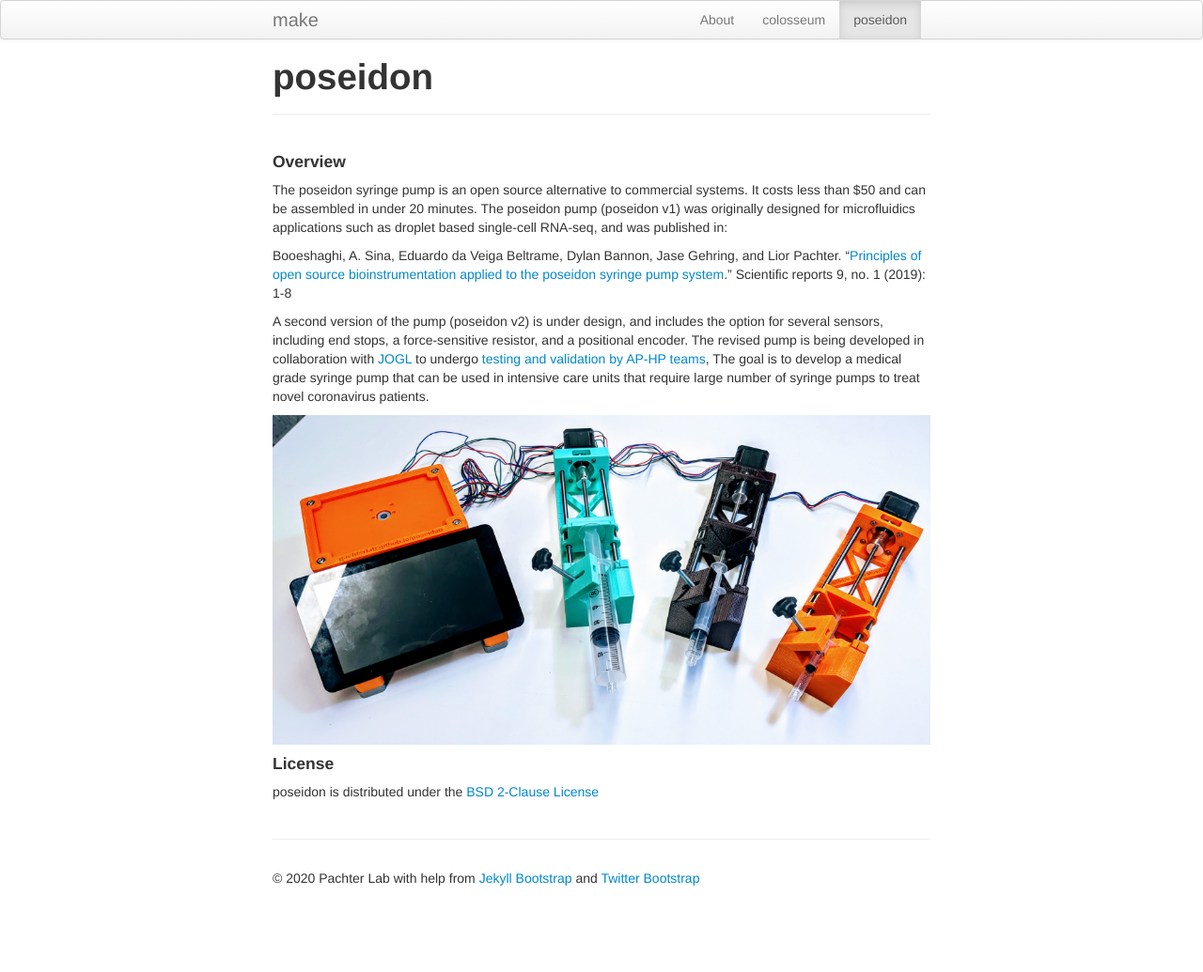
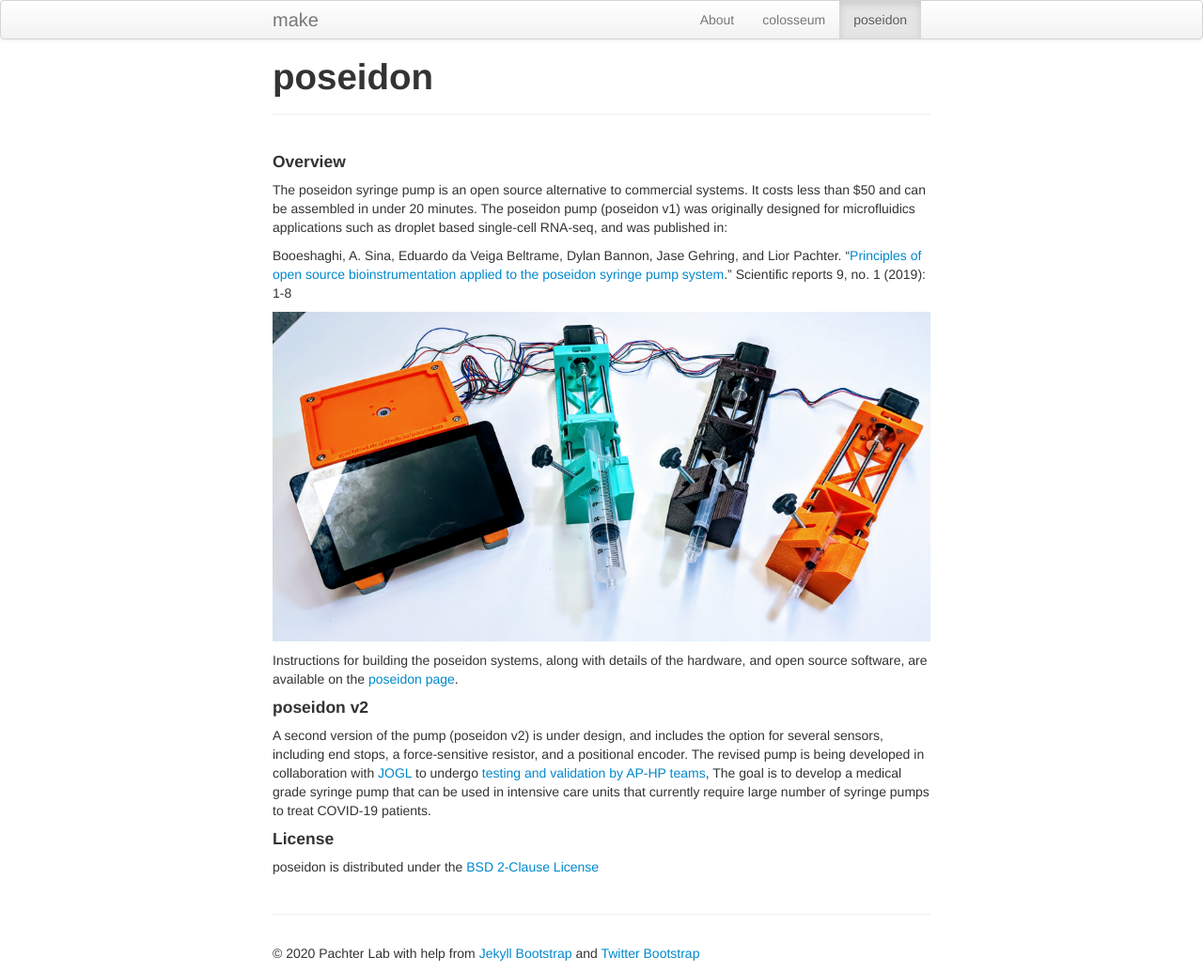
Before and after one commit to pachterlab/make, a Jekyll site: the page built from poseidon.md, in a window 1280 px wide. Shown: the whole page at 94% size. Built offline with Jekyll 4.4.1, drawn with Linux system fonts in a browser that asks for light colours; before the commit the page ends 955 px from its top, so only the background shows below that.

Commit message:
Update poseidon

```diff
--- a/poseidon.md
+++ b/poseidon.md
@@ -12,9 +12,13 @@ The poseidon syringe pump is an open source alternative to commercial systems. I
 
 Booeshaghi, A. Sina, Eduardo da Veiga Beltrame, Dylan Bannon, Jase Gehring, and Lior Pachter. "[Principles of open source bioinstrumentation applied to the poseidon syringe pump system](https://www.nature.com/articles/s41598-019-48815-9)." Scientific reports 9, no. 1 (2019): 1-8
 
-A second version of the pump (poseidon v2) is under design, and includes the option for several sensors, including end stops, a force-sensitive resistor, and a positional encoder. The revised pump is being developed in collaboration with [JOGL](https://app.jogl.io/) to undergo [testing and validation by AP-HP teams](https://app.jogl.io/project/185), The goal is to develop a medical grade syringe pump that can be used in intensive care units that require large number of syringe pumps to treat novel coronavirus patients.
+![poseidon overview](poseidon_overview.jpg){:class="img-responsive"}
 
-![poseidon overview](poseidon_overview.jpg){:class="img-responsive"}
+Instructions for building the poseidon systems, along with details of the hardware, and open source software, are available on the [poseidon page](https://pachterlab.github.io/poseidon/).
+
+#### poseidon v2
+
+A second version of the pump (poseidon v2) is under design, and includes the option for several sensors, including end stops, a force-sensitive resistor, and a positional encoder. The revised pump is being developed in collaboration with [JOGL](https://app.jogl.io/) to undergo [testing and validation by AP-HP teams](https://app.jogl.io/project/185), The goal is to develop a medical grade syringe pump that can be used in intensive care units that currently require large number of syringe pumps to treat COVID-19 patients.
 
 
 #### License
```
